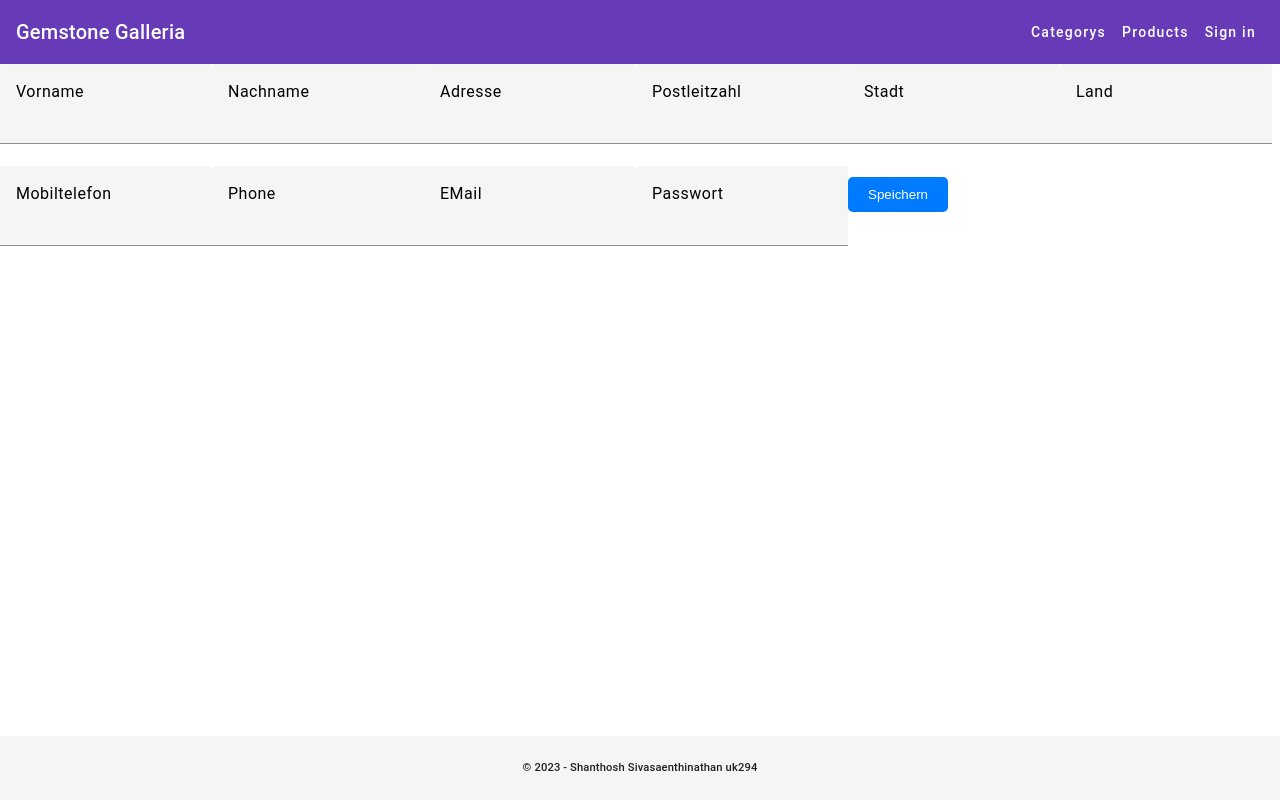
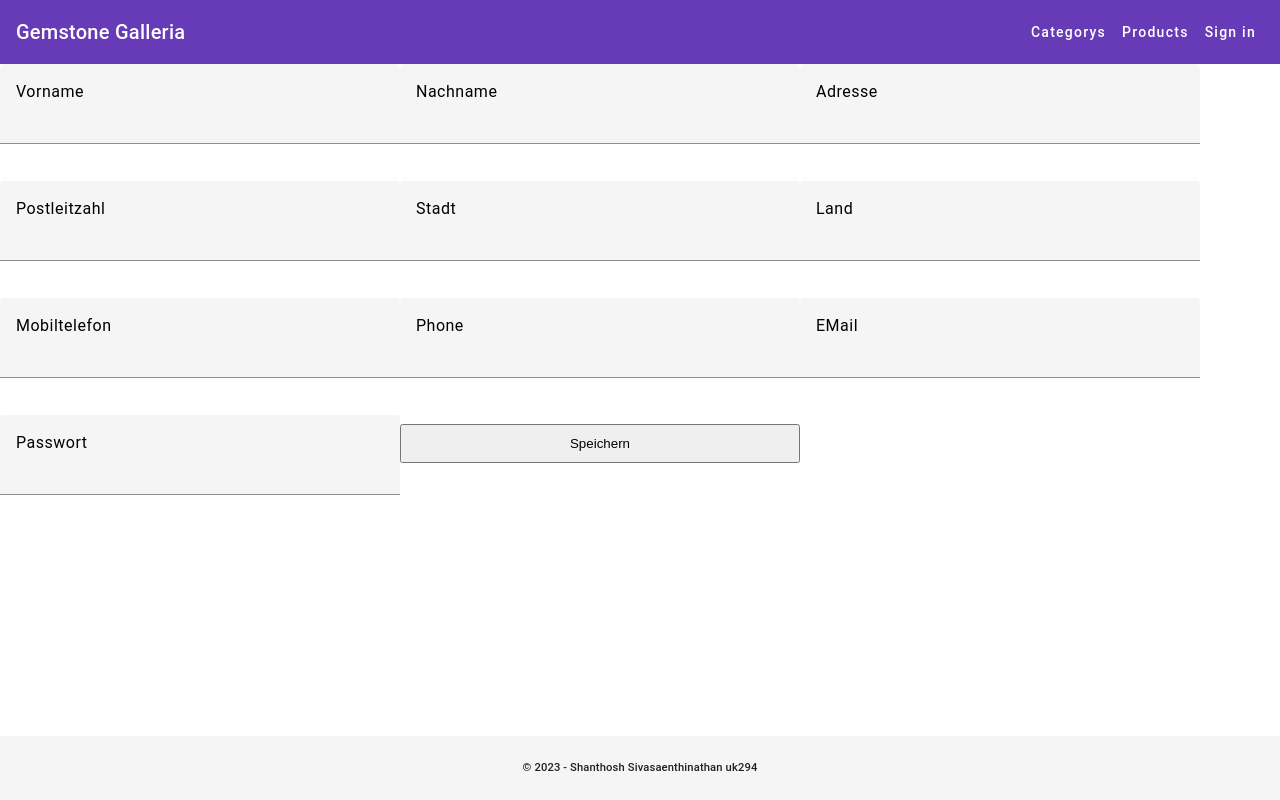
Before and after one commit to shanthosh04/UEK294_Frontend_LB, an Angular app: page /auth/register in a window 1280 px wide. Built offline with nearby package versions, Linux system fonts and the light colour scheme.

Commit message:
change register css and implements 6.1

```diff
--- /dev/null
+++ b/src/app/guards/auth.guard.ts
@@ -0,0 +1,6 @@
+import { CanActivateFn } from '@angular/router';
+
+
+export const authGuard: CanActivateFn = (route, state) => {
+  return true;
+};
--- a/src/app/pages/auth/register/register.component.scss
+++ b/src/app/pages/auth/register/register.component.scss
@@ -1,31 +1,18 @@
-.container {
+.form-box {
   display: flex;
   flex-direction: column;
-  justify-content: flex-end;
-  height: 100%;
-  border: 1px solid #ccc;
-  padding: 10px;
-}
-
-.form-style {
+  align-items: center;
   width: 100%;
 }
 
-.mat-form-field {
-  margin-bottom: 10px;
+.form-box mat-form-field,
+.form-box button {
+  max-width: 400px;
   width: 100%;
+  margin-bottom: 15px;
 }
 
-button {
-  padding: 10px 20px;
-  background-color: #007bff;
-  color: white;
-  border: none;
-  border-radius: 5px;
-  cursor: pointer;
-  margin-top: 10px;
+.form-box button {
+  padding: 10px;
+  box-sizing: border-box;
 }
-
-button:hover {
-  background-color: #0056b3;
-}
```
Also changed, not shown: 1 other file (tests, documents, lock files or other folders).
